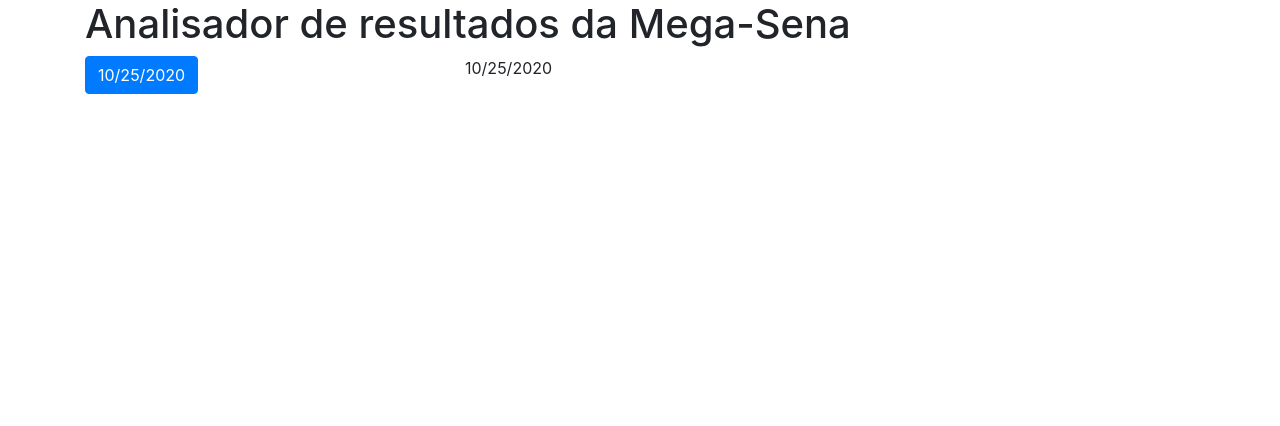
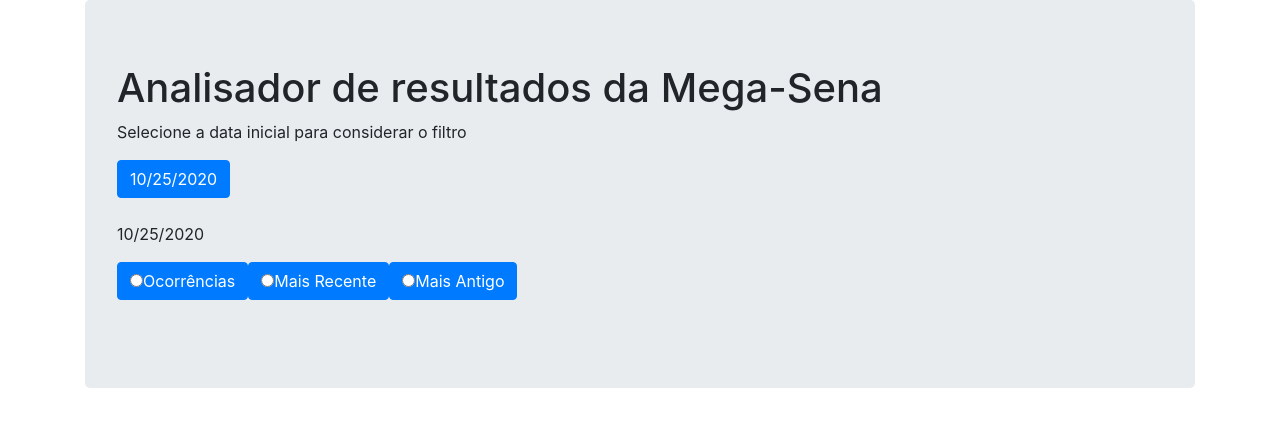
Before and after one commit to igorp-lopes/nextjs-MegaSena-Analisador, a Next.js app: page / in a window 1280 px wide. Shown: the top 426 px of the page. Built offline with nearby package versions, Linux system fonts and the light colour scheme.

Commit message:
Criado o grupo de botões seletores

```diff
--- /dev/null
+++ b/components/RadioSelectors.js
@@ -0,0 +1,28 @@
+import React, { useState } from "react";
+import ButtonGroup from "react-bootstrap/ButtonGroup";
+import Button from "../components/Button.js";
+
+export default function RadioSelectors({ selectedRadio, setSelectedRadio }) {
+  const radios = [
+    { name: "Ocorrências", value: "1" },
+    { name: "Mais Recente", value: "2" },
+    { name: "Mais Antigo", value: "3" },
+  ];
+
+  return (
+    <div>
+      <ButtonGroup toggle>
+        {radios.map((radio, id) => (
+          <Button
+            key={id}
+            value={radio.value}
+            header={radio.name}
+            selectedRadio={selectedRadio}
+            setSelectedRadio={setSelectedRadio}
+          ></Button>
+        ))}
+      </ButtonGroup>
+      <p>{selectedRadio}</p>
+    </div>
+  );
+}
--- a/pages/index.js
+++ b/pages/index.js
@@ -1,28 +1,42 @@
 import Head from "next/head";
 import styles from "../styles/Home.module.css";
+import React, { useState } from "react";
 import DateSelector from "../components/DateSelector";
-import React, { useState } from "react";
-
+import RadioSelectors from "../components/RadioSelectors.js";
 
 import Container from "react-bootstrap/Container";
+import Jumbotron from "react-bootstrap/Jumbotron";
 import Row from "react-bootstrap/Row";
 import Col from "react-bootstrap/Col";
 
 export default function Home() {
   const [date, setDate] = useState(new Date());
+  const [selectedRadio, setSelectedRadio] = useState();
 
   return (
     <div>
       <Container>
-        <h1>Analisador de resultados da Mega-Sena</h1>
-        <Row>
-          <Col sm={4}>
-            <DateSelector date={date} setDate={setDate}></DateSelector>
-          </Col>
-          <Col>
-            <p>{date.toLocaleDateString()}</p>
-          </Col>
-        </Row>
+        <Jumbotron>
+          <h1>Analisador de resultados da Mega-Sena</h1>
+          <Row>
+            <Col>
+              <div>
+                <p>Selecione a data inicial para considerar o filtro</p>
+                <DateSelector date={date} setDate={setDate}></DateSelector>
+              </div>
+            </Col>
+          </Row>
+          <Row>
+            <Col>
+              <br />
+              <p>{date.toLocaleDateString()}</p>
+              <RadioSelectors
+                selectedRadio={selectedRadio}
+                setSelectedRadio={setSelectedRadio}
+              ></RadioSelectors>
+            </Col>
+          </Row>
+        </Jumbotron>
       </Container>
     </div>
   );
```
